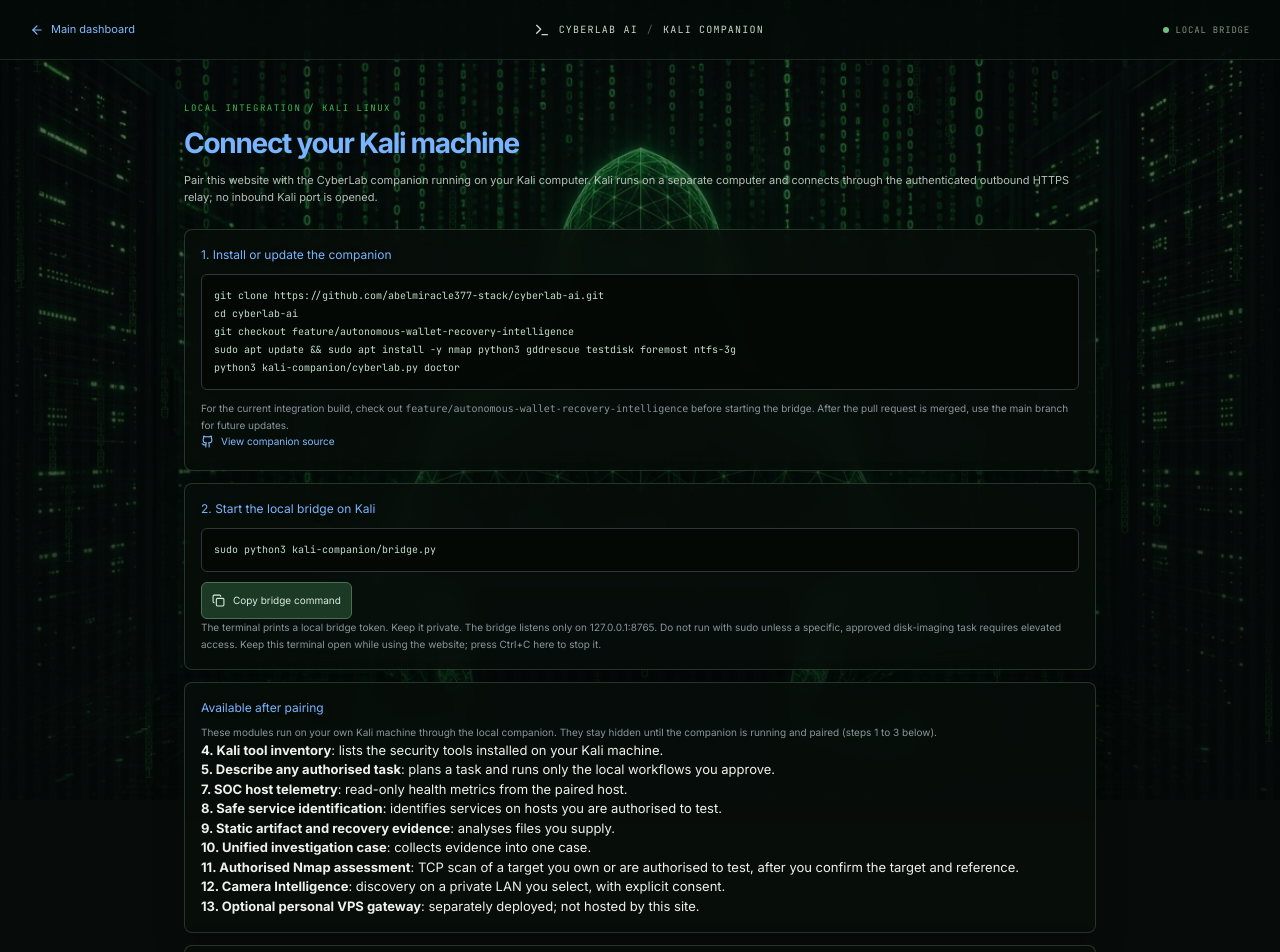
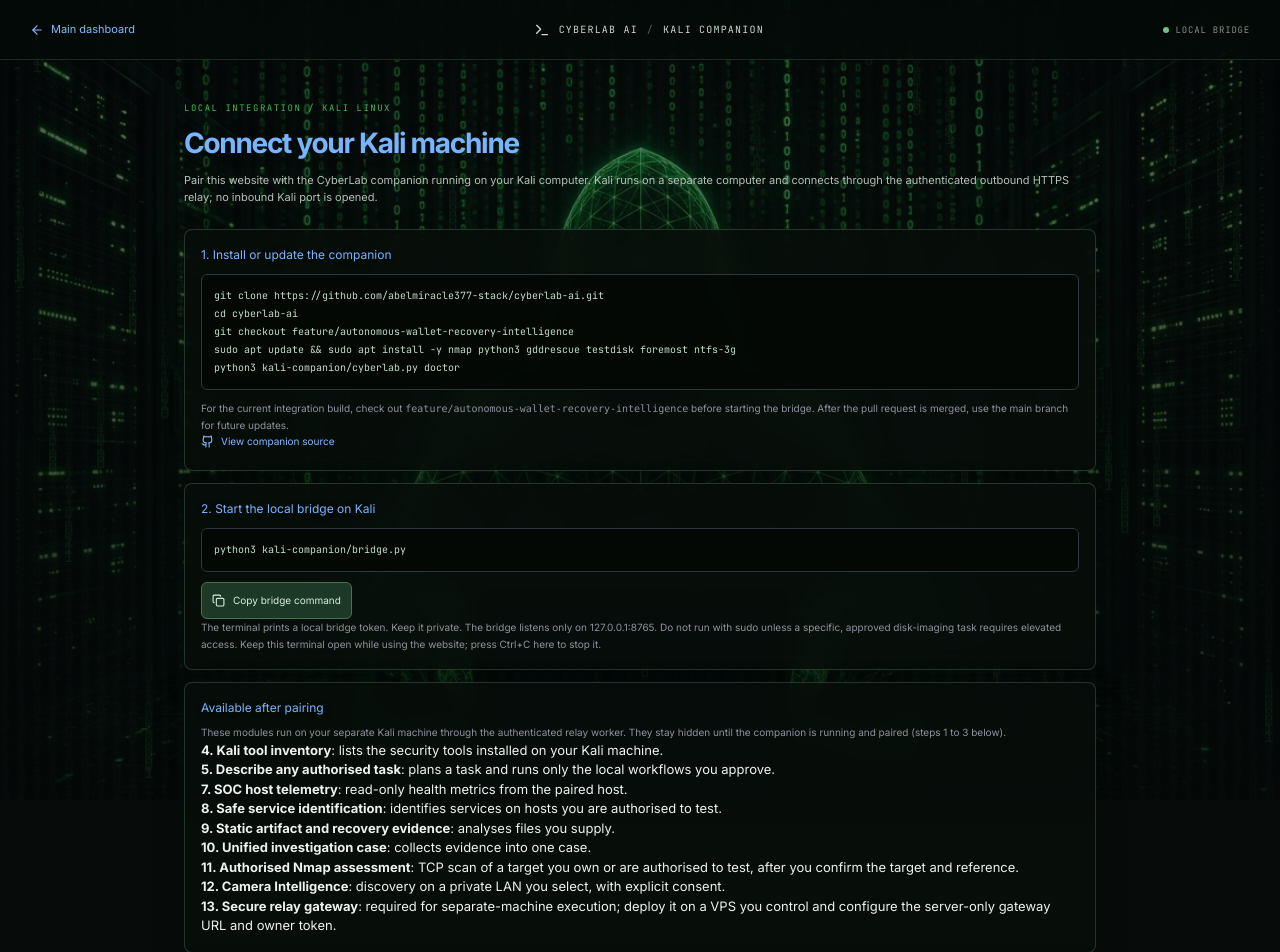
Before and after one commit to abelmiracle377-stack/cyberlab-ai, a Next.js app: page /kali-connection in a window 1280 px wide. Shown: the top 952 px of the page. Built offline with nearby package versions, Linux system fonts and the light colour scheme.

Commit message:
Correct Kali setup steps for the outbound remote relay

```diff
--- a/app/kali-connection/page.tsx
+++ b/app/kali-connection/page.tsx
@@ -242,14 +242,14 @@ python3 kali-companion/cyberlab.py doctor`}</pre>
 
       <section className="kali-panel">
         <h2>2. Start the local bridge on Kali</h2>
-        <pre>sudo python3 kali-companion/bridge.py</pre>
+        <pre>python3 kali-companion/bridge.py</pre>
         <button className="report-download" type="button" onClick={copyCommand}><Copy size={13}/>{copied?"Copied":"Copy bridge command"}</button>
         <p>The terminal prints a local bridge token. Keep it private. The bridge listens only on 127.0.0.1:8765. Do not run with sudo unless a specific, approved disk-imaging task requires elevated access. Keep this terminal open while using the website; press Ctrl+C here to stop it.</p>
       </section>
 
       {!connected&&<section className="kali-panel">
         <h2>Available after pairing</h2>
-        <p>These modules run on your own Kali machine through the local companion. They stay hidden until the companion is running and paired (steps 1 to 3 below).</p>
+        <p>These modules run on your separate Kali machine through the authenticated relay worker. They stay hidden until the companion is running and paired (steps 1 to 3 below).</p>
         <ul>
           <li><strong>4. Kali tool inventory</strong>: lists the security tools installed on your Kali machine.</li>
           <li><strong>5. Describe any authorised task</strong>: plans a task and runs only the local workflows you approve.</li>
@@ -259,7 +259,7 @@ python3 kali-companion/cyberlab.py doctor`}</pre>
           <li><strong>10. Unified investigation case</strong>: collects evidence into one case.</li>
           <li><strong>11. Authorised Nmap assessment</strong>: TCP scan of a target you own or are authorised to test, after you confirm the target and reference.</li>
           <li><strong>12. Camera Intelligence</strong>: discovery on a private LAN you select, with explicit consent.</li>
-          <li><strong>13. Optional personal VPS gateway</strong>: separately deployed; not hosted by this site.</li>
+          <li><strong>13. Secure relay gateway</strong>: required for separate-machine execution; deploy it on a VPS you control and configure the server-only gateway URL and owner token.</li>
         </ul>
       </section>}
       <section className="kali-panel">
```
